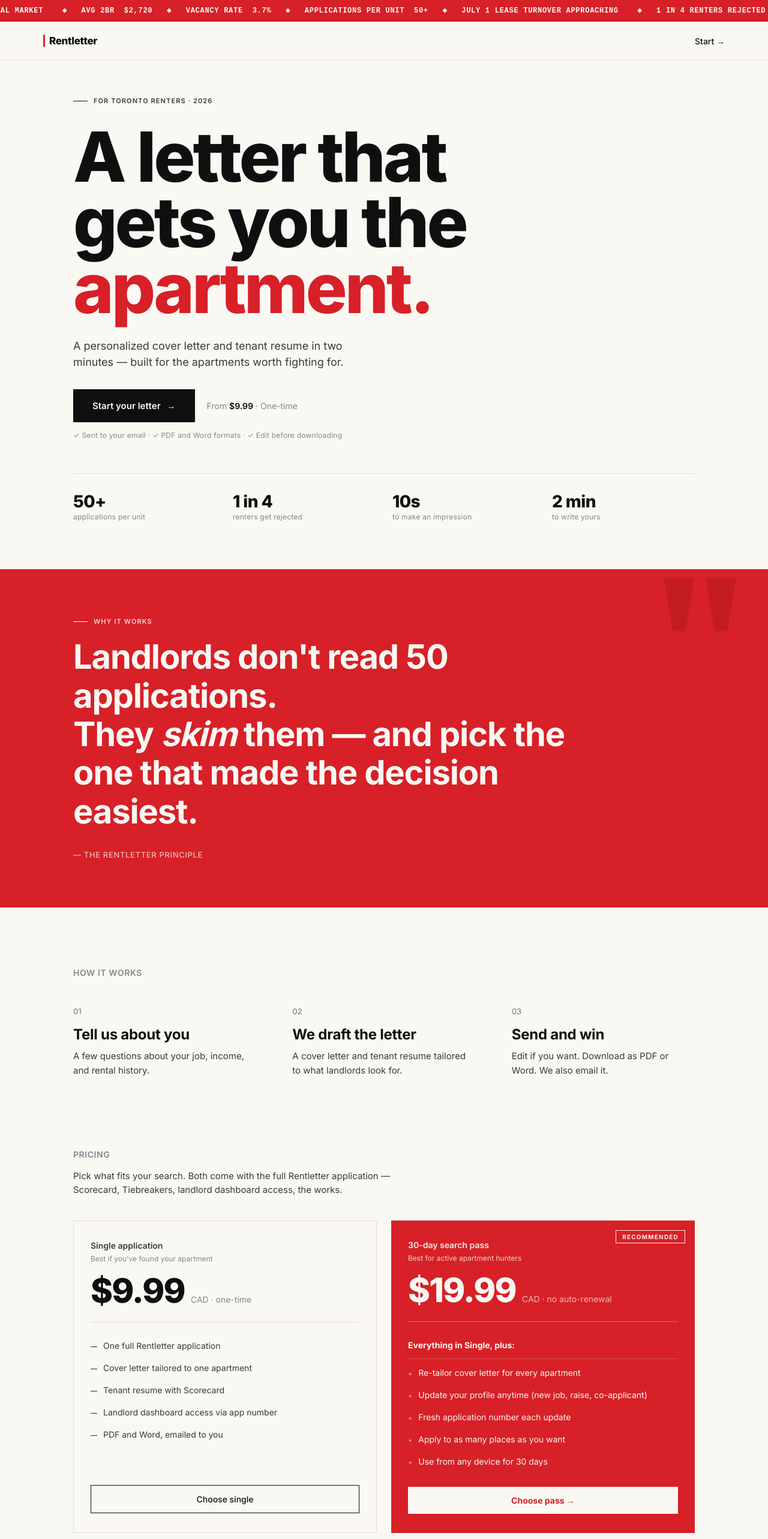
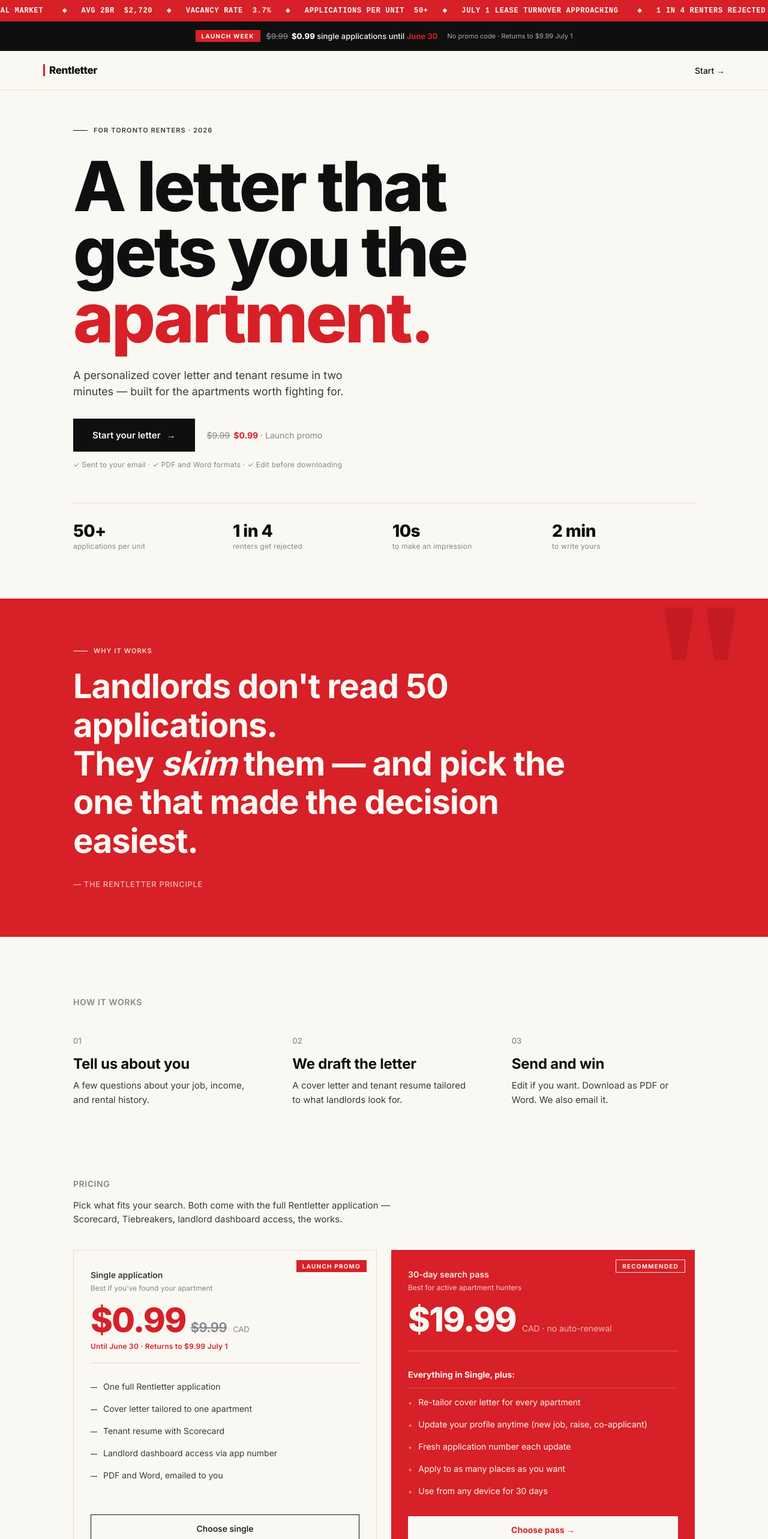
Before and after one commit to armiiinsaber/rentletter, a Next.js app: page / in a window 1280 px wide. Shown: the top 2566 px of the page at 60% size. Built offline with nearby package versions, Linux system fonts and the light colour scheme.

Commit message:
Update index.js

```diff
--- a/pages/index.js
+++ b/pages/index.js
@@ -3,8 +3,15 @@
 
 // Stripe payment links — both must redirect to:
 // https://rentletter.ca/?paid=true&session_id={CHECKOUT_SESSION_ID}
-const STRIPE_SINGLE = 'https://buy.stripe.com/aFa8wIeGLebVdp9gFk6Ri01';
+// SINGLE is on LAUNCH PROMO at $0.99 until July 1, 2026 (regular price $9.99)
+const STRIPE_SINGLE = 'https://buy.stripe.com/bJe28k9mr6Jtbh10Gm6Ri03';
 const STRIPE_UNLIMITED = 'https://buy.stripe.com/bJedR256b5Fpcl5cp46Ri02';
+
+// ── PROMO CONFIG ──
+const PROMO_END_DATE = new Date('2026-07-01T05:00:00Z'); // July 1, 2026 00:00 ET
+const PROMO_PRICE = '0.99';
+const REGULAR_PRICE = '9.99';
+const isPromoActive = () => new Date() < PROMO_END_DATE;
 
 // ─── DESIGN TOKENS ────────────────────────────────────────────
 const C = {
@@ -475,6 +482,34 @@
             `}</style>
           </div>
 
+          {/* ── LAUNCH PROMO BANNER (auto-disappears July 1) ── */}
+          {isPromoActive() && (
+            <div style={{
+              background: C.ink, color: C.paper,
+              padding: '14px 32px',
+              display: 'flex', justifyContent: 'center', alignItems: 'center',
+              gap: 16, flexWrap: 'wrap',
+              borderBottom: `1px solid #1a1a1c`,
+            }}>
+              <div style={{ display: 'flex', alignItems: 'center', gap: 10 }}>
+                <span style={{
+                  background: C.red, color: C.paper,
+                  fontSize: 10, fontWeight: 700, letterSpacing: '0.12em',
+                  textTransform: 'uppercase', padding: '4px 10px',
+                }}>
+                  Launch week
+                </span>
+                <span style={{ fontSize: 13, fontWeight: 500 }}>
+                  <span style={{ textDecoration: 'line-through', color: C.inkMute, marginRight: 6 }}>${REGULAR_PRICE}</span>
+                  <span style={{ fontWeight: 800 }}>${PROMO_PRICE}</span> single applications until <span style={{ fontWeight: 700, color: C.red }}>June 30</span>
+                </span>
+              </div>
+              <span style={{ fontSize: 11, color: '#a4adbb' }}>
+                No promo code · Returns to ${REGULAR_PRICE} July 1
+              </span>
+            </div>
+          )}
+
           {/* ── HEADER ──────────────────────────────────────── */}
           <header style={{ borderBottom: `1px solid ${C.rule}`, background: C.paper }}>
             <div style={{ maxWidth: 1200, margin: '0 auto', padding: '22px 32px', display: 'flex', justifyContent: 'space-between', alignItems: 'center' }}>
@@ -546,7 +581,14 @@
                   <span>→</span>
                 </button>
                 <span style={{ fontSize: 14, color: C.inkMute }}>
-                  From <span style={{ color: C.ink, fontWeight: 600 }}>$9.99</span> · One-time
+                  {isPromoActive() ? (
+                    <>
+                      <span style={{ textDecoration: 'line-through', color: C.inkMute, marginRight: 6 }}>${REGULAR_PRICE}</span>
+                      <span style={{ color: C.red, fontWeight: 700 }}>${PROMO_PRICE}</span> · Launch promo
+                    </>
+                  ) : (
+                    <>From <span style={{ color: C.ink, fontWeight: 600 }}>${REGULAR_PRICE}</span> · One-time</>
+                  )}
                 </span>
               </div>
               <p style={{ fontSize: 12, color: C.inkMute, letterSpacing: '0.02em' }}>
@@ -645,15 +687,40 @@
             </p>
             <div style={{ display: 'grid', gridTemplateColumns: 'repeat(auto-fit, minmax(320px, 1fr))', gap: 24 }}>
               {/* Single — for tenants who've already found their apartment */}
-              <div style={{ background: C.paper, border: `1px solid ${C.rule}`, padding: '32px 28px', display: 'flex', flexDirection: 'column' }}>
+              <div style={{ background: C.paper, border: `1px solid ${C.rule}`, padding: '32px 28px', display: 'flex', flexDirection: 'column', position: 'relative' }}>
+                {isPromoActive() && (
+                  <div style={{
+                    position: 'absolute', top: 16, right: 16,
+                    fontSize: 10, fontWeight: 700, letterSpacing: '0.12em',
+                    textTransform: 'uppercase', color: C.paper,
+                    background: C.red, padding: '4px 10px',
+                  }}>
+                    Launch promo
+                  </div>
+                )}
                 <div style={{ fontSize: 14, fontWeight: 600, color: C.inkSoft, marginBottom: 6 }}>Single application</div>
                 <div style={{ fontSize: 12, color: C.inkMute, marginBottom: 18 }}>
                   Best if you've found your apartment
                 </div>
-                <div style={{ marginBottom: 24, display: 'flex', alignItems: 'baseline', gap: 4 }}>
-                  <span style={{ fontSize: 56, fontWeight: 800, lineHeight: 1, color: C.ink, letterSpacing: '-0.03em' }}>$9.99</span>
-                  <span style={{ fontSize: 14, color: C.inkMute, marginLeft: 6 }}>CAD · one-time</span>
-                </div>
+                <div style={{ marginBottom: isPromoActive() ? 8 : 24, display: 'flex', alignItems: 'baseline', gap: 8, flexWrap: 'wrap' }}>
+                  {isPromoActive() ? (
+                    <>
+                      <span style={{ fontSize: 56, fontWeight: 800, lineHeight: 1, color: C.red, letterSpacing: '-0.03em' }}>${PROMO_PRICE}</span>
+                      <span style={{ fontSize: 22, fontWeight: 600, color: C.inkMute, textDecoration: 'line-through', letterSpacing: '-0.02em' }}>${REGULAR_PRICE}</span>
+                      <span style={{ fontSize: 13, color: C.inkMute, marginLeft: 2 }}>CAD</span>
+                    </>
+                  ) : (
+                    <>
+                      <span style={{ fontSize: 56, fontWeight: 800, lineHeight: 1, color: C.ink, letterSpacing: '-0.03em' }}>${REGULAR_PRICE}</span>
+                      <span style={{ fontSize: 14, color: C.inkMute, marginLeft: 6 }}>CAD · one-time</span>
+                    </>
+                  )}
+                </div>
+                {isPromoActive() && (
+                  <div style={{ fontSize: 12, color: C.red, fontWeight: 600, marginBottom: 20, letterSpacing: '0.02em' }}>
+                    Until June 30 · Returns to ${REGULAR_PRICE} July 1
+                  </div>
+                )}
                 <div style={{ height: 1, background: C.rule, marginBottom: 20 }} />
                 <ul style={{ listStyle: 'none', flex: 1, marginBottom: 24 }}>
                   {[
@@ -733,25 +800,26 @@
           </section>
 
           {/* ── FINAL CTA BANNER — red full-bleed last-chance ── */}
-          <section style={{ background: C.ink, color: C.paper, position: 'relative', overflow: 'hidden' }}>
-            {/* Diagonal red slash accent */}
-            <div style={{
+          <section style={{ background: C.ink, color: C.paper, position: 'relative', overflow: 'hidden' }} className="final-cta">
+            {/* Diagonal red slash accent — shrinks on mobile so it doesn't crash headline */}
+            <div className="cta-slash" style={{
               position: 'absolute', top: 0, right: 0,
               width: 240, height: '100%',
               background: `linear-gradient(105deg, transparent 0%, transparent 50%, ${C.red} 50%, ${C.red} 100%)`,
               pointerEvents: 'none',
             }} />
-            <div style={{ maxWidth: 1100, margin: '0 auto', padding: '72px 32px', position: 'relative', zIndex: 1, display: 'flex', justifyContent: 'space-between', alignItems: 'center', gap: 40, flexWrap: 'wrap' }}>
-              <div style={{ flex: 1, minWidth: 300 }}>
+            <div className="cta-inner" style={{ maxWidth: 1100, margin: '0 auto', padding: '72px 32px', position: 'relative', zIndex: 1, display: 'flex', justifyContent: 'space-between', alignItems: 'center', gap: 40, flexWrap: 'wrap' }}>
+              <div style={{ flex: 1, minWidth: 280 }}>
                 <div style={{ display: 'flex', alignItems: 'center', gap: 10, marginBottom: 16 }}>
                   <div style={{ width: 24, height: 1, background: C.red }} />
                   <span style={{ fontSize: 11, fontWeight: 600, letterSpacing: '0.1em', textTransform: 'uppercase', color: C.red }}>
                     Two minutes from now
                   </span>
                 </div>
-                <h2 style={{ fontSize: 'clamp(32px, 5vw, 56px)', fontWeight: 800, lineHeight: 1.05, letterSpacing: '-0.03em', color: C.paper, marginBottom: 16 }}>
-                  Your application could be<br />
-                  the one they <span style={{ color: C.red }}>remember.</span>
+                <h2 className="cta-headline" style={{ fontSize: 'clamp(28px, 5vw, 56px)', fontWeight: 800, lineHeight: 1.1, letterSpacing: '-0.03em', color: C.paper, marginBottom: 16 }}>
+                  Your application<br />
+                  could be the one<br />
+                  they <span style={{ color: C.red }}>remember.</span>
                 </h2>
                 <p style={{ fontSize: 16, color: '#a4adbb', lineHeight: 1.55, maxWidth: 480 }}>
                   Stop waiting for the "we went with someone else" email. Build the application landlords actually want to read.
@@ -770,6 +838,25 @@
                 Start your letter <span style={{ fontSize: 20 }}>→</span>
               </button>
             </div>
+            <style jsx>{`
+              @media (max-width: 720px) {
+                :global(.cta-slash) {
+                  width: 80px !important;
+                }
+                :global(.cta-headline) {
+                  font-size: 32px !important;
+                  line-height: 1.1 !important;
+                }
+              }
+              @media (max-width: 480px) {
+                :global(.cta-slash) {
+                  width: 56px !important;
+                }
+                :global(.cta-headline) {
+                  font-size: 28px !important;
+                }
+              }
+            `}</style>
           </section>
 
           {/* ── FOOTER ──────────────────────────────────────── */}
@@ -1044,8 +1131,20 @@
                 </div>
                 <div style={{ marginTop: 16, display: 'flex', justifyContent: 'space-between', alignItems: 'baseline' }}>
                   <span style={{ fontSize: 13, color: C.inkMute, fontWeight: 500, letterSpacing: '0.04em', textTransform: 'uppercase' }}>Total</span>
-                  <span style={{ fontSize: 36, fontWeight: 800, color: C.ink, letterSpacing: '-0.02em' }}>${tier === 'single' ? '9.99' : '19.99'}</span>
-                </div>
+                  {tier === 'single' && isPromoActive() ? (
+                    <div style={{ display: 'flex', alignItems: 'baseline', gap: 10 }}>
+                      <span style={{ fontSize: 18, fontWeight: 600, color: C.inkMute, textDecoration: 'line-through' }}>${REGULAR_PRICE}</span>
+                      <span style={{ fontSize: 36, fontWeight: 800, color: C.red, letterSpacing: '-0.02em' }}>${PROMO_PRICE}</span>
+                    </div>
+                  ) : (
+                    <span style={{ fontSize: 36, fontWeight: 800, color: C.ink, letterSpacing: '-0.02em' }}>${tier === 'single' ? REGULAR_PRICE : '19.99'}</span>
+                  )}
+                </div>
+                {tier === 'single' && isPromoActive() && (
+                  <div style={{ marginTop: 8, fontSize: 12, color: C.red, fontWeight: 600, textAlign: 'right' }}>
+                    Launch promo — saves ${(parseFloat(REGULAR_PRICE) - parseFloat(PROMO_PRICE)).toFixed(2)}
+                  </div>
+                )}
                 <button
                   onClick={handlePay}
                   disabled={!isFormValid()}
@@ -1060,7 +1159,9 @@
                   onMouseOver={e => { if (isFormValid()) e.currentTarget.style.opacity = '0.85'; }}
                   onMouseOut={e => { if (isFormValid()) e.currentTarget.style.opacity = '1'; }}
                 >
-                  {isFormValid() ? `Pay $${tier === 'single' ? '9.99' : '19.99'} and continue` : 'Complete required fields'}
+                  {isFormValid()
+                    ? `Pay $${tier === 'single' ? (isPromoActive() ? PROMO_PRICE : REGULAR_PRICE) : '19.99'} and continue`
+                    : 'Complete required fields'}
                 </button>
                 <p style={{ fontSize: 12, color: C.inkMute, marginTop: 14, textAlign: 'center' }}>
                   Secure payment via Stripe · Not legal advice
```
